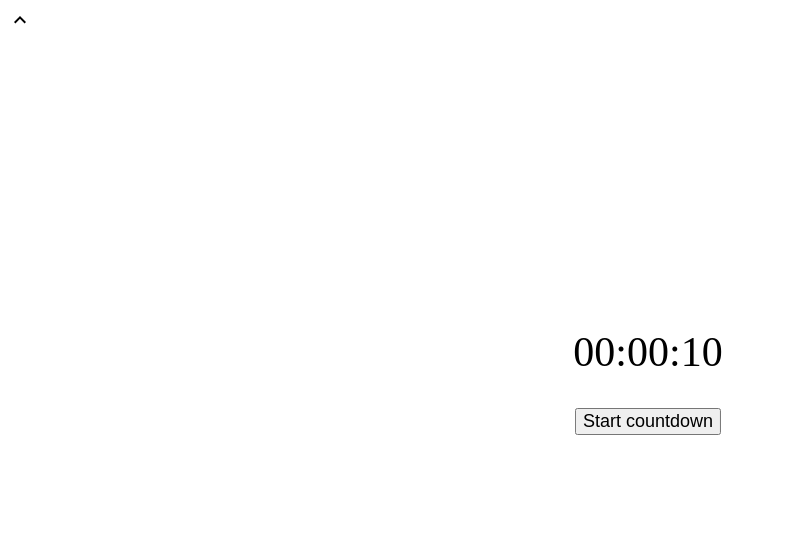
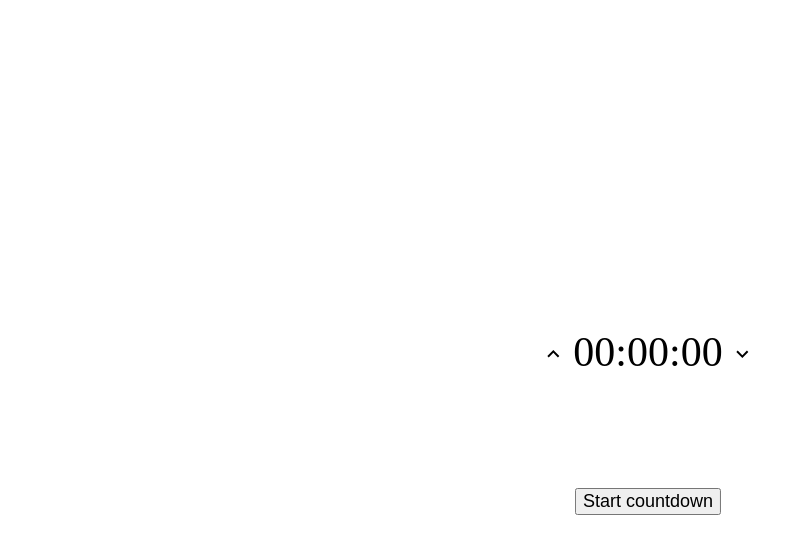
Before and after one commit to Sodnarts/Danbo-8, a React (Create React App) app: page / in a window 1280 px wide. Shown: the top 554 px of the page, without its empty margins (0-798 px from the left). Built offline with nearby package versions, Linux system fonts and the light colour scheme.

Commit message:
Update clock

```diff
--- a/src/common/clock-module/clock.css
+++ b/src/common/clock-module/clock.css
@@ -15,7 +15,7 @@
 .button {
     position: absolute;
     left: 50%;
-    top: 50%;
+    top: 60%;
     transform: translateX(-50%);
     font-size: 18px;
 }
--- a/src/common/clock-module/clock.js
+++ b/src/common/clock-module/clock.js
@@ -1,13 +1,13 @@
 import React from 'react';
 import "./clock.css";
-import {ExpandLess} from '@material-ui/icons';
+import {ExpandLess, ExpandMore} from '@material-ui/icons';
 
 class Clock extends React.Component {
   constructor(props) {
     super(props);
     this.state = {
       timer: {
-        seconds: 10,
+        seconds: 0,
         minutes: 0,
         hours: 0,
       },
@@ -24,7 +24,7 @@ class Clock extends React.Component {
         if (minutes > 0) {
           this.setState({timer: {seconds: 59, hours: hours, minutes: minutes - 1}})
         } else {
-          if (hours > 0 ) {
+          if (hours > 0) {
             this.setState({timer: {seconds: 59, hours: hours - 1, minutes: 59}})
           } else {
             this.setState({isCountingDown: false}, this.callAlarm())
@@ -48,14 +48,52 @@ class Clock extends React.Component {
     console.log("CALLING ALARM")
   }
 
+  increaseTimer = () => {
+    const { seconds, minutes, hours }= this.state.timer
+      if (seconds < 59) {
+        this.setState({timer: {seconds: seconds + 1, hours: hours, minutes: minutes}})
+      } else {
+        if (minutes < 59) {
+          this.setState({timer: {seconds: 0, hours: hours, minutes: minutes + 1}})
+        } else {
+          if (hours < 99) {
+            this.setState({timer: {seconds: 0, hours: hours + 1, minutes: 0}})
+          } else {
+            console.log("max hours");
+          }
+        }
+      }
+  }
+
+  decreaseTimer = () => {
+    const { seconds, minutes, hours }= this.state.timer
+      if (seconds > 0) {
+        this.setState({timer: {seconds: seconds - 1, hours: hours, minutes: minutes}})
+      } else {
+        if (minutes > 0) {
+          this.setState({timer: {seconds: 59, hours: hours, minutes: minutes - 1}})
+        } else {
+          if (hours > 0) {
+            this.setState({timer: {seconds: 59, hours: hours - 1, minutes: 59}})
+          } else {
+            console.log("Cannot be lower");
+          }
+        }
+      }
+  }
+
   render() {
     const {seconds, minutes, hours} = this.state.timer;
     const {isCountingDown} = this.state;
 
     return (
       <div className="container">
-        <ExpandLess></ExpandLess>
-        <div className="clock">{hours.toString().length > 1 ? hours : "0" + hours}:{minutes.toString().length > 1 ? minutes : "0" + minutes}:{seconds.toString().length > 1 ? seconds : "0" + seconds}</div>
+
+        <div className="clock">
+          <a onClick={this.increaseTimer}><ExpandLess style={{display: 'inline-block', marginRight: '8px'}}/></a>
+          {hours.toString().length > 1 ? hours : "0" + hours}:{minutes.toString().length > 1 ? minutes : "0" + minutes}:{seconds.toString().length > 1 ? seconds : "0" + seconds}
+          <a onClick={this.decreaseTimer}><ExpandMore style={{display: 'inline-block', marginLeft: '8px'}}/></a>
+        </div>
         <button className="button" onClick={this.handleCoundown}>{isCountingDown ? 'Stop countdown' : 'Start countdown'}</button>
       </div>
     );
```
